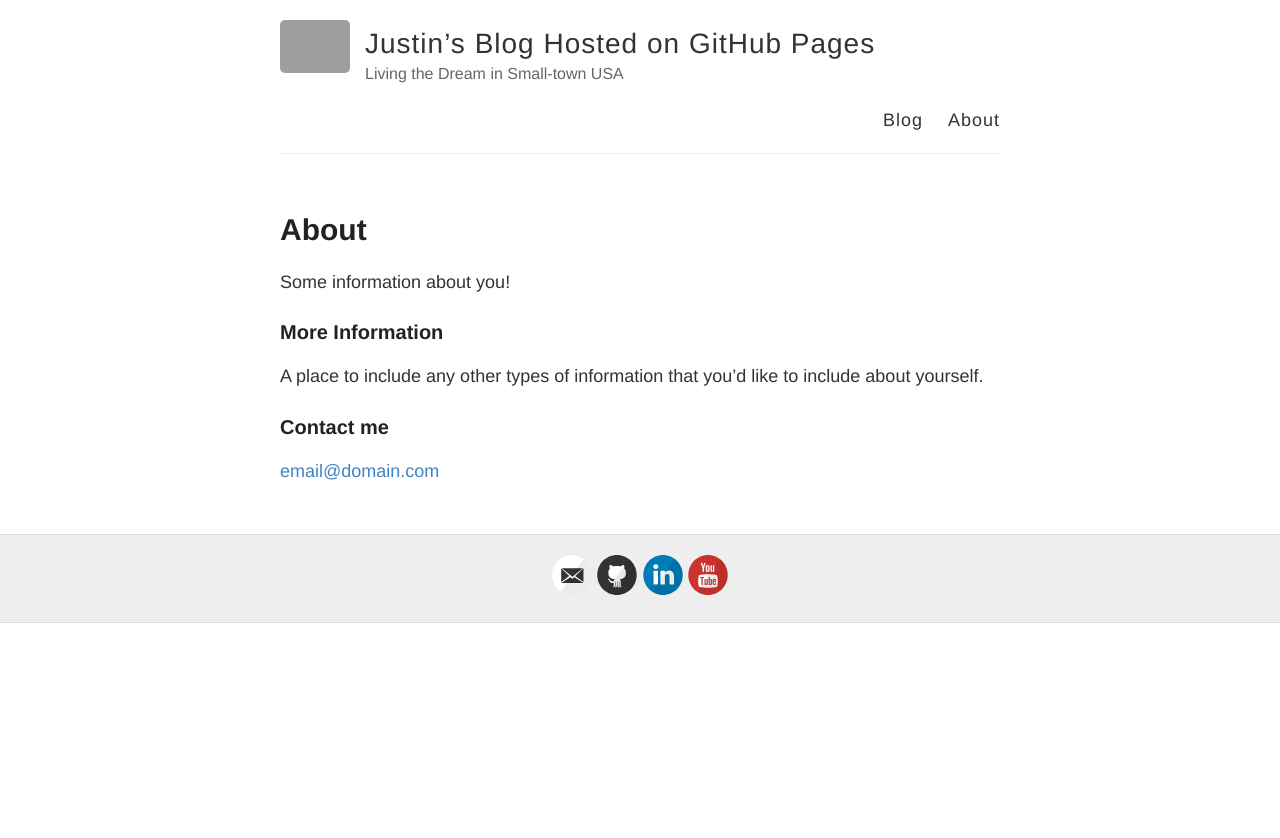
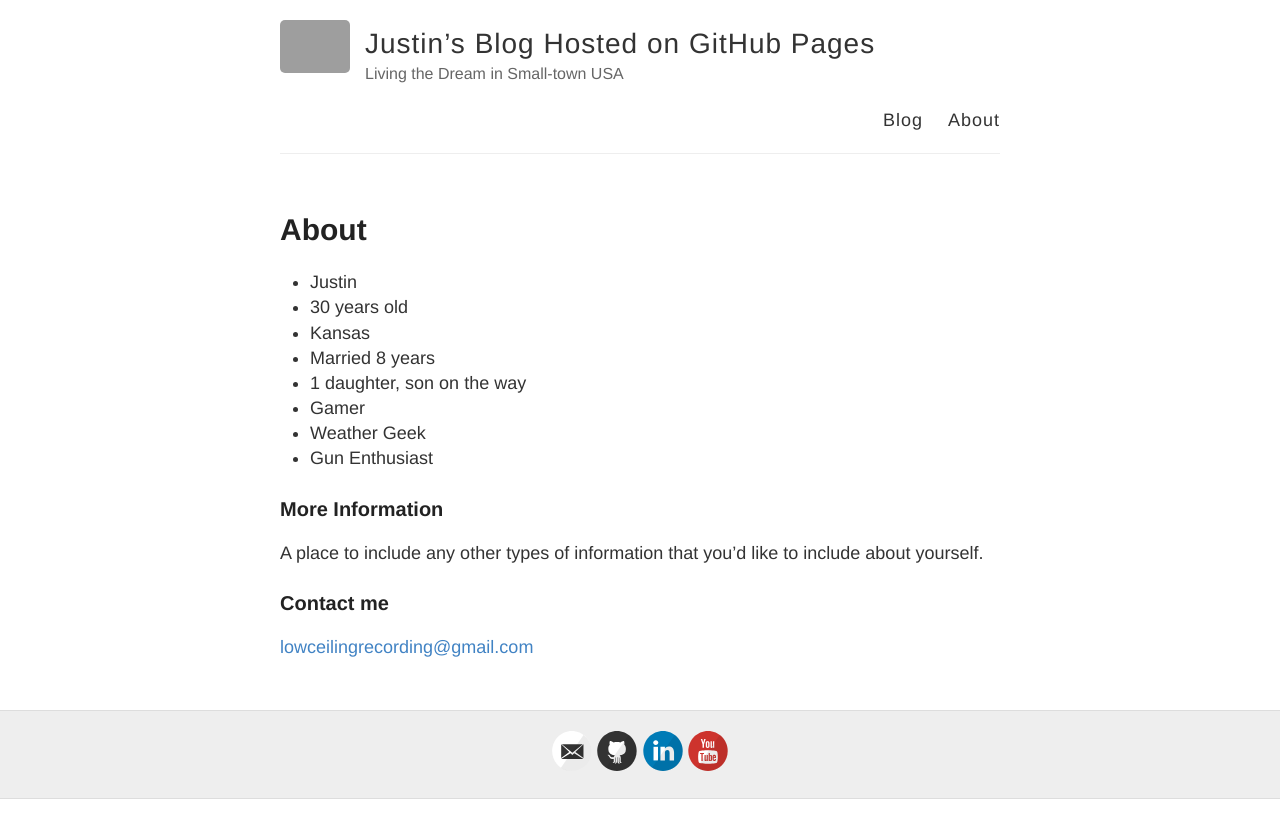
Before and after one commit to lowceiling5611/lowceiling5611.github.io, a Jekyll site: the page built from about.md, in a window 1280 px wide. Shown: the top 838 px of the page. Built offline with Jekyll 4.4.1, drawn with Linux system fonts in a browser that asks for light colours; grey boxes are pictures that could not be loaded.

Commit message:
Update about page
Update about page

```diff
--- a/about.md
+++ b/about.md
@@ -4,7 +4,14 @@ title: About
 permalink: /about/
 ---
 
-Some information about you!
+- Justin
+- 30 years old
+- Kansas
+- Married 8 years
+- 1 daughter, son on the way
+- Gamer
+- Weather Geek
+- Gun Enthusiast
 
 ### More Information
 
@@ -12,4 +19,4 @@ A place to include any other types of information that you'd like to include abo
 
 ### Contact me
 
-[email@domain.com](mailto:email@domain.com)
+[lowceilingrecording@gmail.com](mailto:lowceilingrecording@gmail.com)
```
